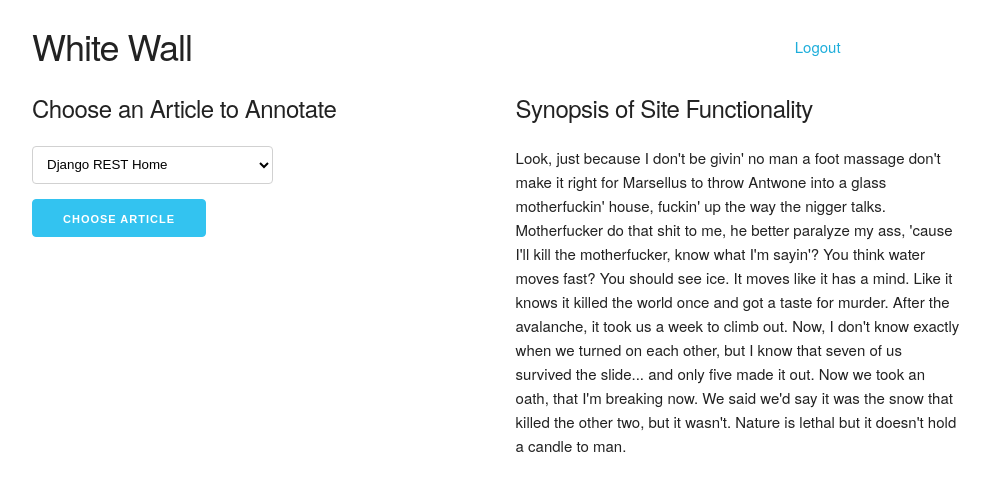
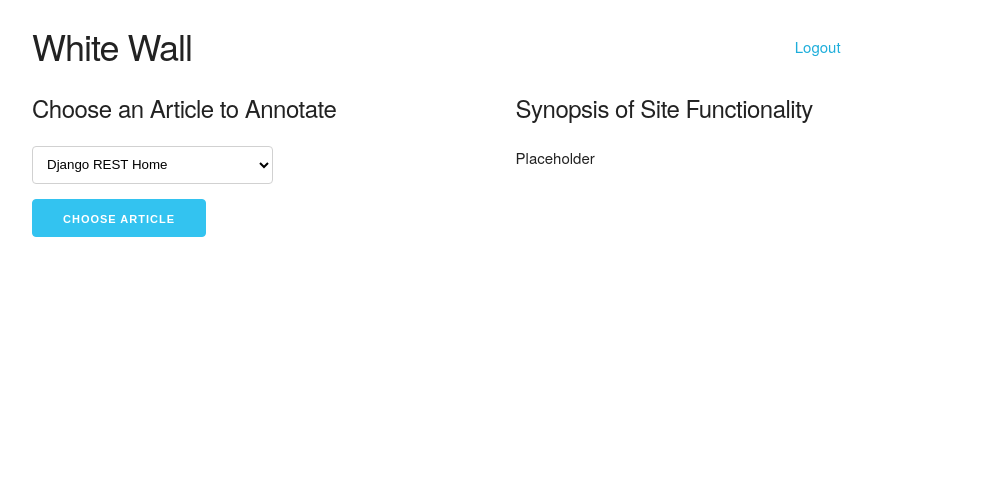
Before and after one commit to Hoopes31/white_wall, a Django app: page /white_wall/ in a window 1280 px wide. Shown: the top 491 px of the page, without its empty margins (143-1133 px from the left). Run offline with Django 3.2, Linux system fonts and the light colour scheme; the visitor is signed in with stand-in values (Sample User, id 1); parts of the project's set-up code (start-up, migrations or seed data) failed here and were passed over.

Commit message:
fixed something

```diff
--- a/apps/dressing/templates/dressing/index.html
+++ b/apps/dressing/templates/dressing/index.html
@@ -61,7 +61,7 @@
                 <div class = 'one column'><p> </p></div>
                 <div class='six columns'>
                     <h5>Synopsis of Site Functionality</h5>
-                    <p>Look, just because I don't be givin' no man a foot massage don't make it right for Marsellus to throw Antwone into a glass motherfuckin' house, fuckin' up the way the nigger talks. Motherfucker do that shit to me, he better paralyze my ass, 'cause I'll kill the motherfucker, know what I'm sayin'? You think water moves fast? You should see ice. It moves like it has a mind. Like it knows it killed the world once and got a taste for murder. After the avalanche, it took us a week to climb out. Now, I don't know exactly when we turned on each other, but I know that seven of us survived the slide... and only five made it out. Now we took an oath, that I'm breaking now. We said we'd say it was the snow that killed the other two, but it wasn't. Nature is lethal but it doesn't hold a candle to man.</p>
+                    <p>Placeholder</p>
                 </div>
             </div>
         </div>
```
